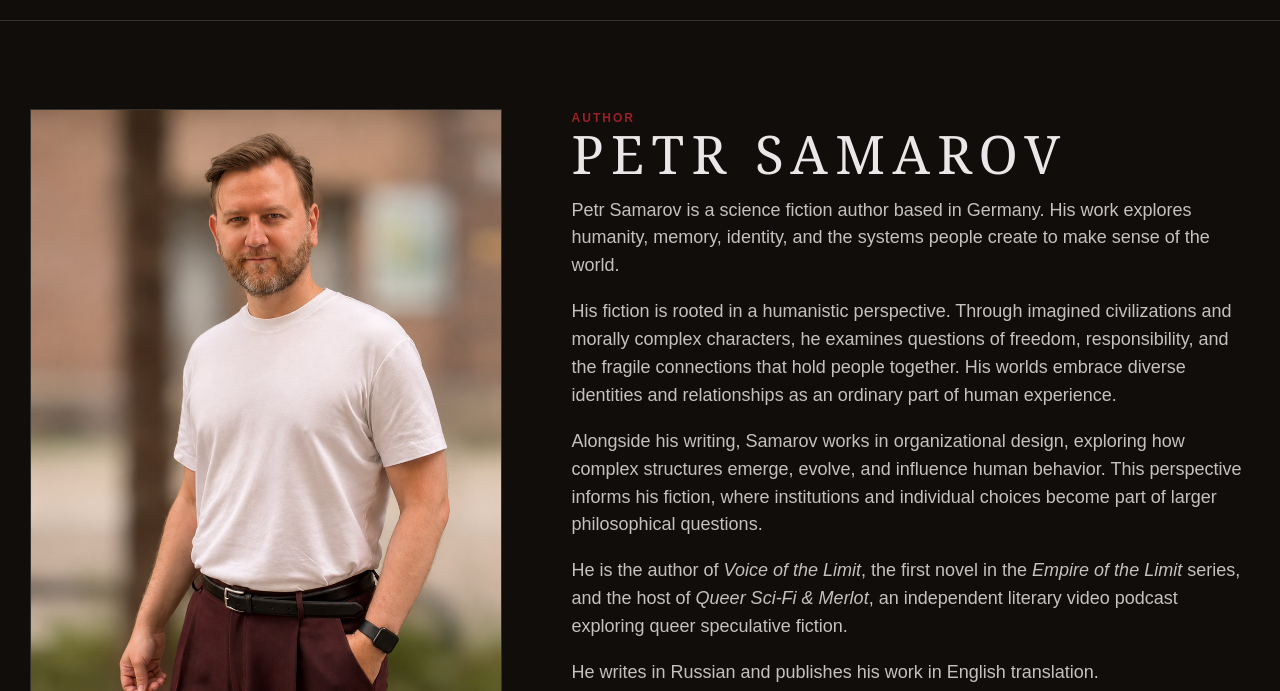
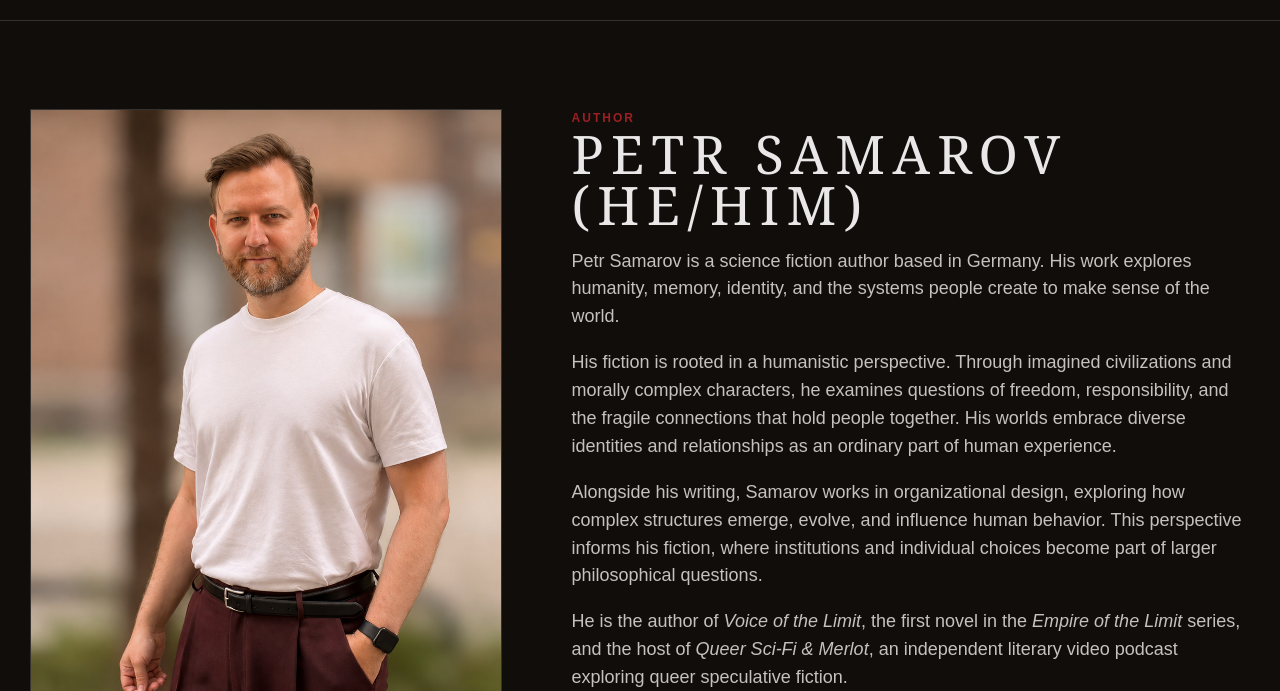
Before and after one commit to pzaryaev-cmd/petrsamarov.com, a plain HTML site: page petrsamarov_landing/index.html in a window 1280 px wide. Shown: the part 5900-6591 px from the top of the page. Drawn offline with Linux system fonts and the light colour scheme; a script that the page names is missing.

Commit message:
Add author pronouns and Impressum footer link

```diff
--- a/petrsamarov_landing/index.html
+++ b/petrsamarov_landing/index.html
@@ -368,7 +368,7 @@
         </div>
 
         <h2 class="author-name">
-          Petr Samarov
+          Petr Samarov <span class="author-pronouns">(he/him)</span>
         </h2>
 
         <p>Petr Samarov is a science fiction author based in Germany. His work explores humanity, memory, identity, and the systems people create to make sense of the world.</p>
@@ -546,6 +546,7 @@
     </div>
 
     <div class="footer-links">
+      <a href="/impressum/">Impressum</a>
 
 
 
```
